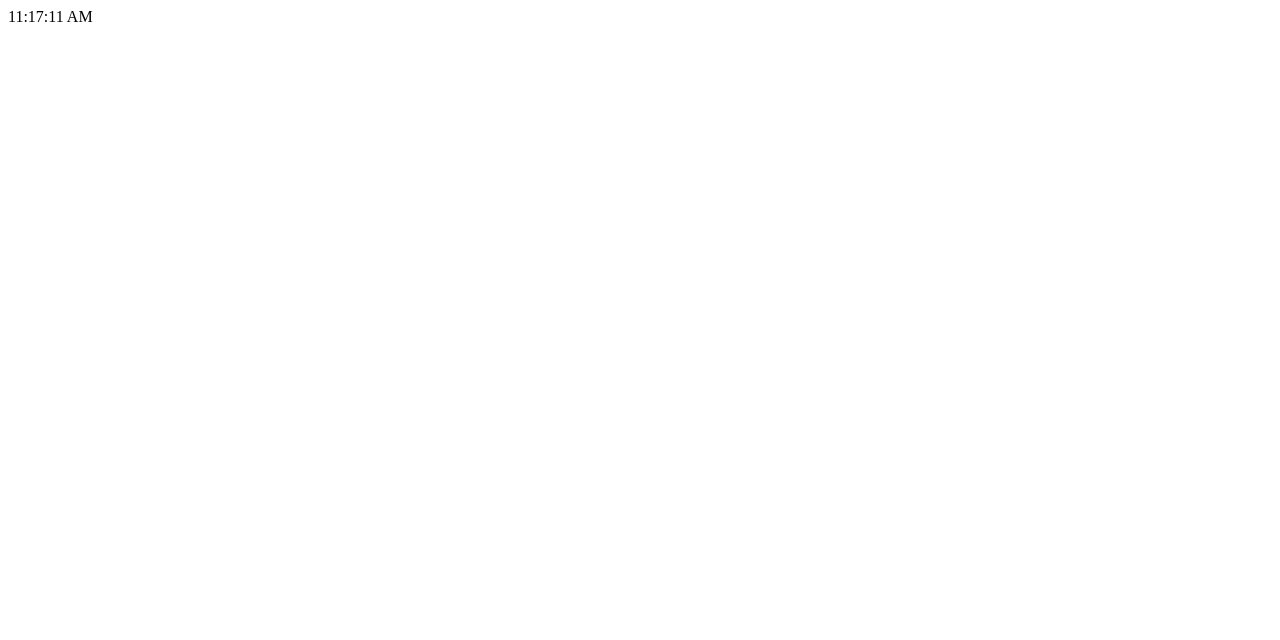
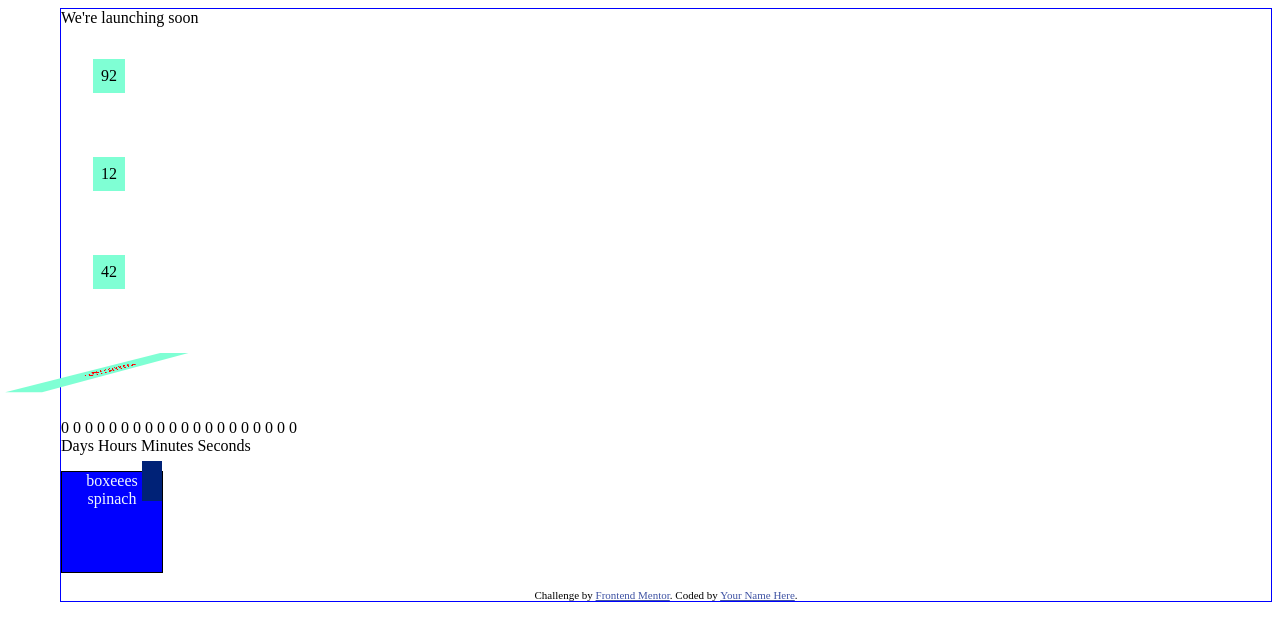
Before and after one commit to IdrisDY/Launch-Timer, a plain HTML site: page index.html in a window 1280 px wide. Drawn offline with Linux system fonts and the light colour scheme.

Commit message:
to be flip

```diff
--- a/index.html
+++ b/index.html
@@ -5,7 +5,7 @@
   <meta name="viewport" content="width=device-width, initial-scale=1.0"> <!-- displays site properly based on user's device -->
 
   <link rel="icon" type="image/png" sizes="32x32" href="./images/favicon-32x32.png">
-
+  <link rel="stylesheet" href="main.css"/>
   <title>Frontend Mentor | Launch countdown timer</title>
 
   <!-- Feel free to remove these styles or customise in your own stylesheet 👍 -->
@@ -17,12 +17,81 @@
 <body>
 
   We're launching soon
+<span class="days main" > </span>
+<span class="hours main"> </span>
+<span class="mins main"> </span>
+<span class="secs main"> </span>
+
+<div>
+<span class="days time-elem">
+  <span class="top"> 0</span>
+  <span class="top-back">
+    <span > 0 </span>
+  </span>
+
+  <span class="bottom">0 </span>
+  <span class="bottom-back">0
+    <span > 0 </span>
+  </span>
+
+
+</span>
+
+<span class="hours time-elem">
+  <span class="top"> 0</span>
+  <span class="top-back">
+    <span > 0 </span>
+  </span>
+
+  <span class="bottom">0 </span>
+  <span class="bottom-back">0
+    <span > 0 </span>
+  </span>
+
+
+</span>
+
+<span class="mins time-elem">
+  <span class="top"> 0</span>
+  <span class="top-back">
+    <span > 0 </span>
+  </span>
+
+  <span class="bottom">0 </span>
+  <span class="bottom-back">0
+    <span > 0 </span>
+  </span>
+</span>
+
+<span class="secs time-elem">
+  <span class="top"> 0</span>
+  <span class="top-back">
+    <span > 0 </span>
+  </span>
+
+  <span class="bottom">0 </span>
+  <span class="bottom-back">0
+    <span > 0 </span>
+  </span>
+
+
+</span>
+
+
+
+</div>
 
   Days
   Hours
   Minutes
   Seconds
 
+  <p class="card">
+
+  <span>boxeees</span>
+  <span>spinach</span>
+
+  </p>
   <div class="attribution">
     Challenge by <a href="https://www.frontendmentor.io?ref=challenge" target="_blank">Frontend Mentor</a>.
     Coded by <a href="#">Your Name Here</a>.
--- a/main.js
+++ b/main.js
@@ -1,20 +1,31 @@
 /* const mate  = new Date().toLocaleTimeString()
 the date is initiated as the page loads, putting it in afunction solves it being static
 */
+const dayes = document.querySelector('.days')
+const hrs = document.querySelector('.hours')
+const mines = document.querySelector('.mins')
+const secs = document.querySelector('.secs')
+
 setInterval(()=> myTimer(),
 1000)
 
 function myTimer() {
    const d = new Date();
-   document.body.innerHTML = (d.toLocaleTimeString()) ;
+ console.log(d.toLocaleTimeString()) ;
    const distance = newd -d
    const days = Math.floor(distance/(1000*60*60*24))
    const hours =  Math.floor((distance % (1000 * 60 * 60 * 24)) / (1000 * 60 * 60))
-   var minutes = Math.floor((distance % (1000 * 60 * 60)) / (1000 * 60));
-   var seconds = Math.floor((distance % (1000 * 60)) / 1000);
- console.log(days,hours,minutes,seconds);
+   const minutes = Math.floor((distance % (1000 * 60 * 60)) / (1000 * 60));
+   const seconds = Math.floor((distance % (1000 * 60)) / 1000);
+//  console.log(days,hours,minutes,seconds);
+
+dayes.innerHTML = days
+hrs.innerHTML = hours
+mines.innerHTML = minutes
+secs.innerHTML = seconds
+ seconds === 0?mines.classList.add('rets'): mines.classList.remove('rets')
+secs.classList.add('rets')
+
 
  }
  const newd  = new Date("Jan 1, 2023 00:00:00").getTime()
-
- console.log(newd);
--- /dev/null
+++ b/main.scss
@@ -0,0 +1,61 @@
+.card{
+   background-color: blue;
+   height: 100px;
+   width: 100px;
+   color: aliceblue;
+   text-align: center;
+   border: 1px solid black;
+   transform-style: preserve-3d;
+   transform: rotateZ(-0deg);
+   transition: ease-in-out .3s;
+   display: table-cell;
+   vertical-align: middle;
+   &:after{
+    content: '';
+    position: absolute;
+    width: 20px;
+    height: 40px;
+    top:-.7em;
+    right: 0;
+    transform: rotate(0deg);
+    background-color: rgb(0, 34, 119);
+
+   }
+ }
+ .card:hover{
+  transform:
+  rotate3d(1, 1, 0, 90deg);
+ }
+.rets{
+  position: relative;
+  color: red;
+  animation: card 1s  linear infinite;
+  margin: 2em;
+
+}
+@keyframes card {
+   0%{
+    transform:
+    rotateX(60deg);
+    transform-style: preserve-3d;
+  }
+  70%{
+    transform:none ;
+  }
+}
+body{
+  position: relative;
+  margin-left: 60px;
+  border: 1px solid blue;
+  perspective: 100px;
+  display: flex;
+  justify-content: space-between;
+  flex-direction: column;
+}
+.main{
+padding: .5em;
+background-color: aquamarine;
+display: flex;
+align-self: flex-start;
+margin: 2em;
+}
```
Also changed, not shown: main.css, 1 other file.
